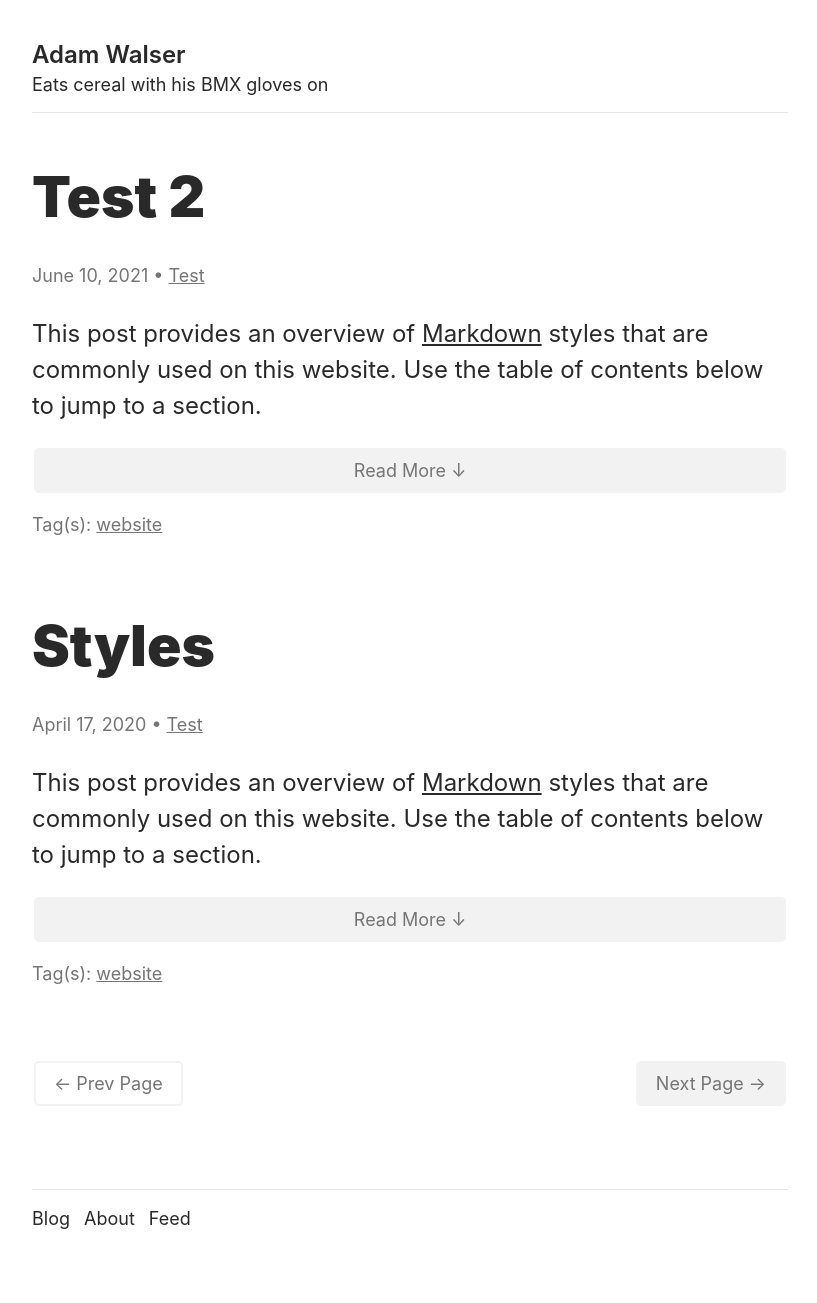
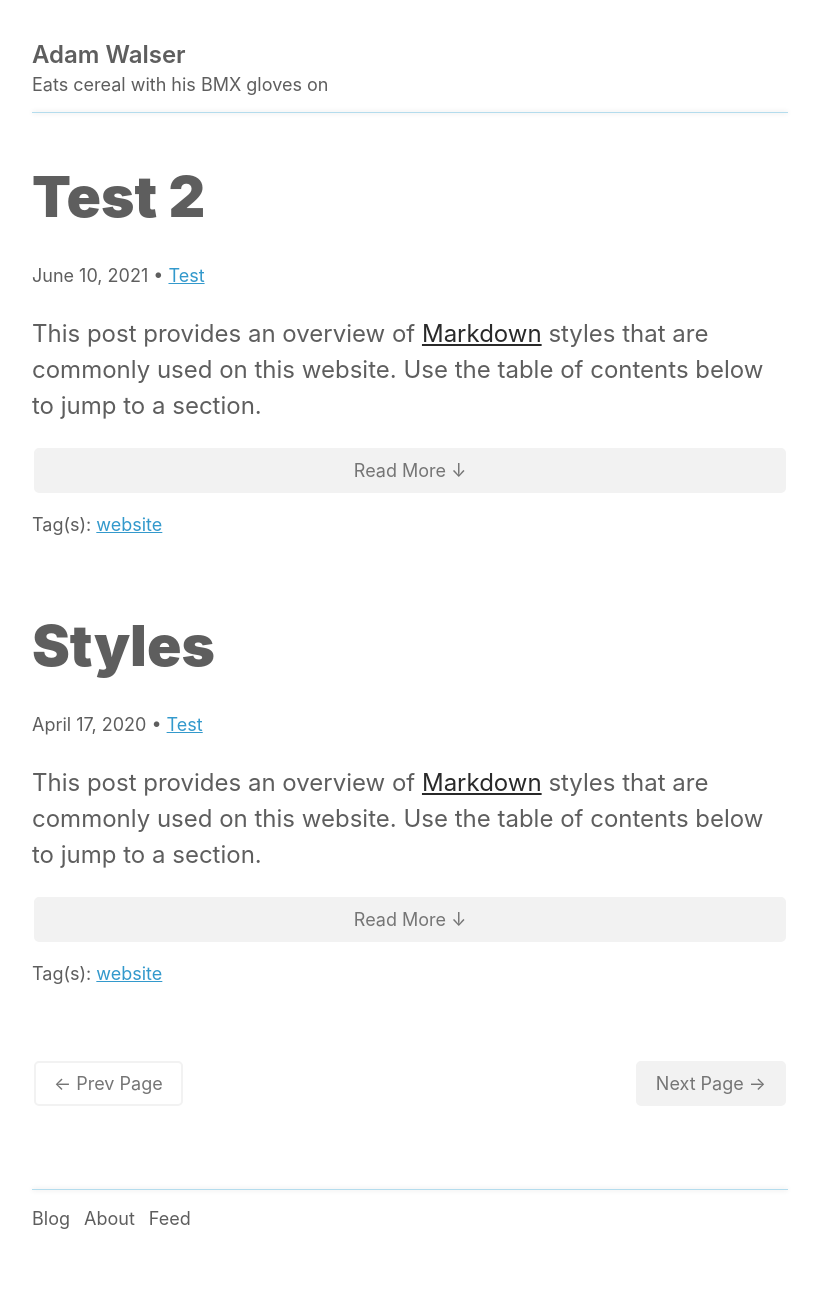
Before and after one commit to ajpwalser/ajpwalser.github.io, a Jekyll site: the page built from index.html, in a window 1280 px wide. Shown: the whole page, without its empty margins (230-1047 px from the left). Built offline with Jekyll 4.4.1, drawn with Linux system fonts in a browser that asks for light colours; some web fonts are replaced; the list of posts is cut into pages by our own code.

Commit message:
Update style.css

```diff
--- a/css/style.css
+++ b/css/style.css
@@ -11,7 +11,8 @@ body {
   font-feature-settings: "ss01";
   font-size: 100%;
   line-height: 1.3;
-  color: rgb(41, 41, 41);
+  background-color: #FFF;
+  color: #5E5E5E;
   padding-top: 1em;
 }
 
@@ -24,33 +25,8 @@ body {
 hr {
   border: 0;
   height: 0;
-  border-top: 1px solid rgb(230, 230, 230);
-}
-
-.welcome {
-  position: relative;
-  font-size: 100%;
-  padding: 2em;
-  background: #edfaff;
-  border: solid 1px #b4dced;
-  border-radius: 5px;
-  box-shadow: 0 0 5px #00000033;
-  color: #5e5e5e;
-  margin-bottom: 2em;
-}
-
-.welcome:before {
-  content:'Ahoy!';
-  position: absolute;
-  transform: translate(0,-100%);
-  top: 1.2em;
-  left: .5em;
-  border: solid 1px #b4dced;
-  padding: .5em;
-  border-radius: 5px;
-  background: #cff0ff;
-  color: #5e5e5e;
-  box-shadow: 0 0 5px #00000033;
+  border-top: 1px solid #B4DCED;
+  box-shadow:0 0 5px #00000033;
 }
 
 /* Header & Footer */
@@ -77,7 +53,8 @@ footer {
 
 .header a,
 footer a {
-  color: rgb(41, 41, 41) !important;
+  background-color: #FFF;
+  color: #5E5E5E !important;
   text-decoration: none !important;
 }
 
@@ -140,19 +117,19 @@ a:link {
 }
 
 a:visited {
-  color: rgb(41, 41, 41);
+  color: #39C;
 }
 
 a:hover {
-  color: rgb(41, 41, 41);
+  color: #39C;
 }
 
 a:active {
-  color: rgb(41, 41, 41);
+  color: #39C;
 }
 
 h2 a {
-	color: rgb(41, 41, 41) !important;
+	color: #5E5E5E !important;
 	text-decoration: none !important;
 }
 
@@ -162,7 +139,7 @@ time,
 .meta,
 figcaption {
 	font-size: 75%;
-	color: rgb(117, 117, 117);
+	color: #5E5E5E;
 }
 
 .meta {
@@ -170,7 +147,7 @@ figcaption {
 }
 
 .meta a {
-	color: rgb(117, 117, 117) !important;
+	color: #39C !important;
 }
 
 /* Blockquotes */
@@ -180,7 +157,7 @@ blockquote {
   font-weight: 500;
   margin: 1em auto;
   padding-left: 1em;
-  border-left: 1px solid rgb(221, 221, 221);
+  border-left: solid 1px #B4DCED;
 }
 
 /* Code formatting */
@@ -193,13 +170,15 @@ pre {
   max-width: 100%;
   white-space: pre-wrap;
   word-break: break-all;
+  border: solid 1px #B4DCED;
   border-radius: 5px;
   -webkit-border-radius: 5px;
   -moz-border-radius: 5px;
   border-radius: 5px;
+  box-shadow:0 0 5px #00000033;
   font-size: 75%;
-  background-color: rgb(41, 41, 41);
-  color: rgb(0, 255, 0);
+  background-color: #EDFAFF;
+  color: #5E5E5E;
   overflow: auto;
   padding: 1em;
   padding-left: 1em;
```
